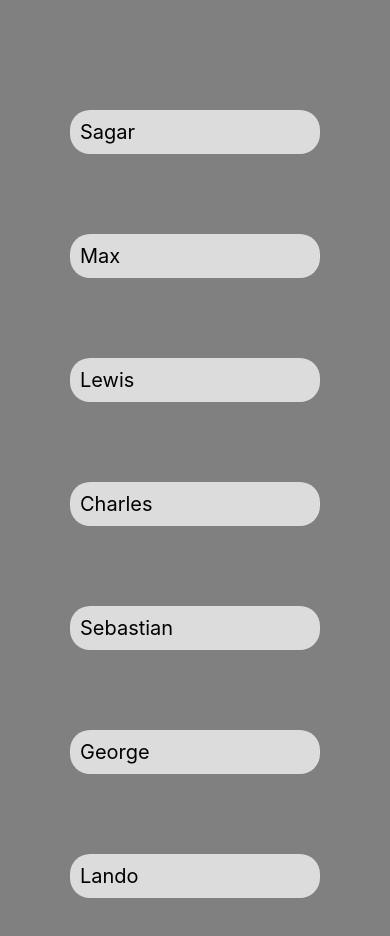
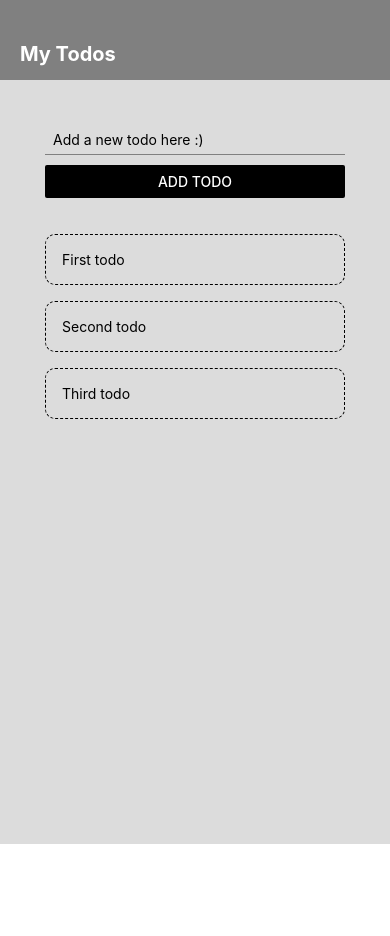
Before and after one commit to sagarparker/ReactNativeBasics, a React Native app: screen / in a window 390 px wide. After the commit the page ends 844 px from the top, so only its background shows below. Built offline with nearby package versions, Linux system fonts and the light colour scheme.

Commit message:
Todo list

```diff
--- a/App.js
+++ b/App.js
@@ -1,50 +1,61 @@
 import { StatusBar } from 'expo-status-bar';
 import React,{ useState,useEffect } from 'react';
 import { StyleSheet, Text, View, Button, TextInput,ScrollView,FlatList,TouchableOpacity } from 'react-native';
+import Header from './components/header';
+import TodoItem from './components/todo';
+import AddToDo from './components/addTodo';
 
 export default function App() {
-  const [people,setPeople] = useState([
-    {name:"Sagar",key:'1'},
-    {name:"Max",key:'2'},
-    {name:"Lewis",key:'3'},
-    {name:"Charles",key:'4'},
-    {name:"Sebastian",key:'5'},
-    {name:"George",key:'6'},
-    {name:"Lando",key:'7'},
-  ]);
+  const [todos,setTodo] = useState([
+    {text:"First todo",key:"1"},
+    {text:"Second todo",key:"2"},
+    {text:"Third todo",key:"3"}
+  ])
 
   const pressHandler = (key) => {
-    console.log(key);
-    setPeople((prevPeople)=>{
-      return prevPeople.filter(person => person.key != key);
-    });
+    setTodo((prevTodo)=>{
+      return prevTodo.filter(todo=> todo.key != key);
+    })
+  }
+
+  const submitHandler = (text) => {
+    setTodo((prevTodo)=>{
+        return [
+          {text:text, key: Math.random().toString()},
+          ...prevTodo
+        ]
+    })
   }
 
   return (
     <View style={styles.container}>
-      <FlatList
-        data={people}
-        renderItem={({item})=>(
-          <TouchableOpacity onPress={()=> pressHandler(item.key)}>
-            <Text style={styles.item} key={item.key}>{item.name} </Text>
-          </TouchableOpacity>
-        )}
-      />
+      <Header/>
+      <View style={styles.content}>
+        <AddToDo submitHandler={submitHandler}/>
+        <View style={styles.list}>
+          <FlatList
+            data={todos}
+            renderItem={({item})=> (
+             <TodoItem item={item} pressHandler={pressHandler}/>
+            )}
+          />
+        </View>
+      </View>
     </View>
   );
 }
 
 const styles = StyleSheet.create({
   container: {
-    paddingTop:70,
-    paddingHorizontal:30,
-    backgroundColor:"gray"
+    flex:1,
+    backgroundColor:"gainsboro"
   },
-  item:{
-    padding:10,
-    fontSize:20,
-    margin:40,
-    backgroundColor:"gainsboro",
-    borderRadius:20
+  content:{
+    padding:45
+  },
+  list:{
+    marginTop:20,
+    height:500
   }
+
 });
--- a/app.json
+++ b/app.json
@@ -21,6 +21,9 @@
     },
     "web": {
       "favicon": "./assets/favicon.png"
+    },
+    "android": {
+      "package": "com.sagarparker.ReactNativeBasics"
     }
   }
 }
--- /dev/null
+++ b/components/addTodo.js
@@ -0,0 +1,33 @@
+
+import React,{useState} from 'react';
+import { StyleSheet, Text, TextInput, Button,View } from 'react-native';
+
+export default function AddToDo({submitHandler}){
+    const [text,setText] = useState('');
+
+    const changeHandler = (val) =>{
+        setText(val);
+    }
+
+    return(
+        <View>
+            <TextInput
+                placeholder="Add a new todo here :)"
+                onChangeText={changeHandler}
+                style={styles.input}
+            />
+            <Button onPress={()=>submitHandler(text)} title="Add todo" color="black" />
+        </View>
+    )
+}
+
+const styles = StyleSheet.create({
+    input:{
+        marginBottom:10,
+        paddingHorizontal:8,
+        paddingVertical:6,
+        borderBottomWidth:1,
+        borderBottomColor:"gray"
+    }
+
+})
--- /dev/null
+++ b/components/header.js
@@ -0,0 +1,26 @@
+import { StatusBar } from 'expo-status-bar';
+import React from 'react';
+import { StyleSheet, Text, View, TouchableOpacity } from 'react-native';
+
+export default function Header(){
+    return(
+        <View style={styles.header}>
+            <Text style={styles.title}>My Todos</Text>
+        </View>
+    )
+}
+
+const styles = StyleSheet.create({
+    header:{
+        height:80,
+        paddingTop:38,
+        backgroundColor:'gray',
+        paddingTop:42,
+        paddingLeft:20
+    },
+    title:{
+        fontSize:20,
+        color:"white",
+        fontWeight:"bold"
+    }
+})
--- /dev/null
+++ b/components/todo.js
@@ -0,0 +1,22 @@
+
+import React from 'react';
+import { StyleSheet, Text, TouchableOpacity } from 'react-native';
+
+export default function TodoItem({item,pressHandler}){
+    return(
+        <TouchableOpacity onPress={()=> pressHandler(item.key)}>
+            <Text style={styles.item}>{item.text}</Text>
+        </TouchableOpacity>
+    )
+}
+
+const styles = StyleSheet.create({
+    item:{
+        padding:16,
+        marginTop:16,
+        borderColor:'black',
+        borderWidth:1,
+        borderStyle:'dashed',
+        borderRadius:10
+    }
+})
```
Also changed, not shown: 1 other file (tests, documents, lock files or other folders).
